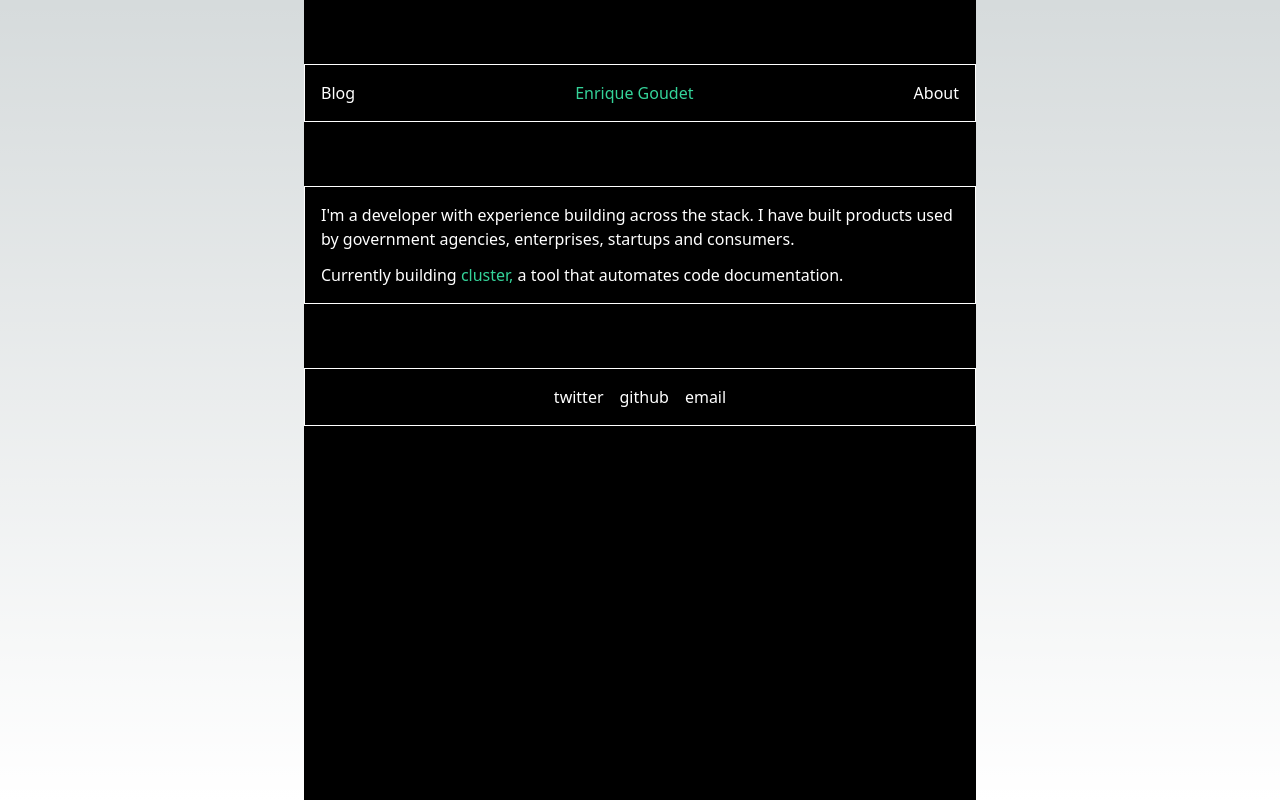
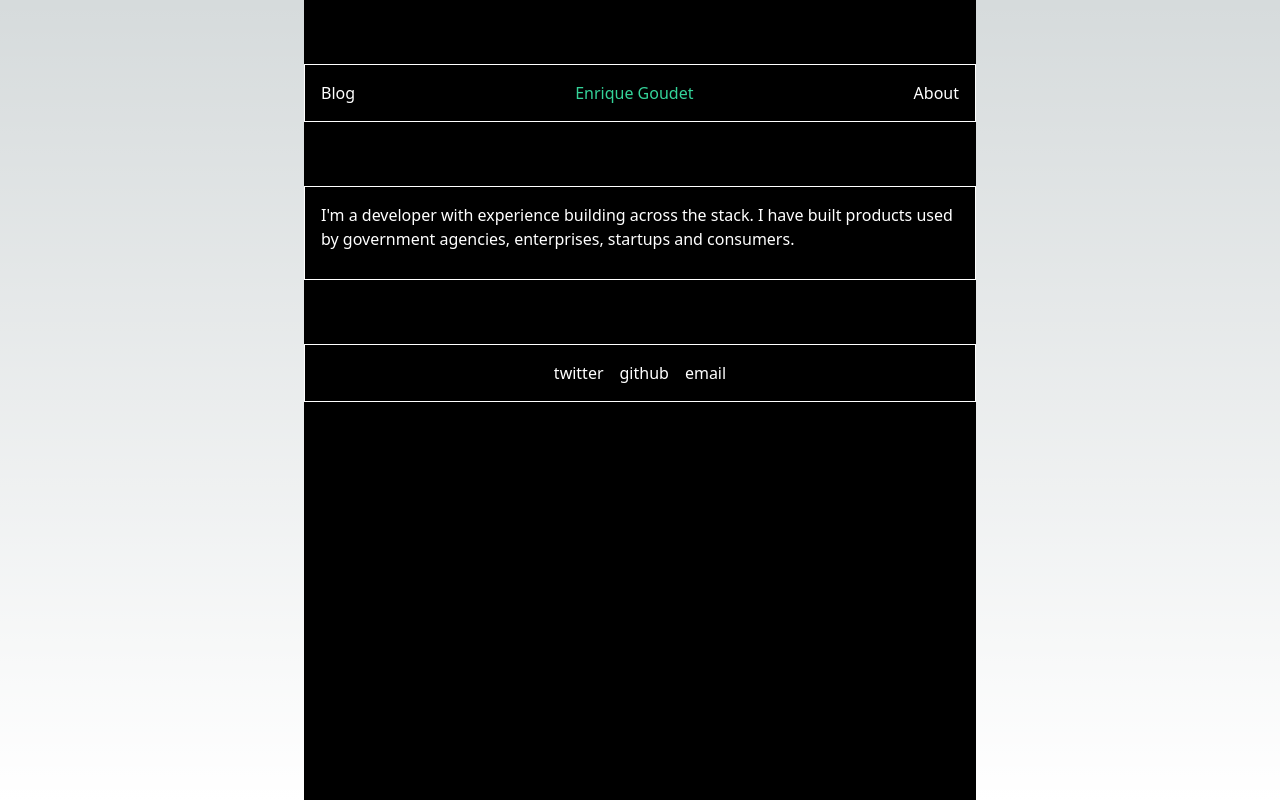
Before and after one commit to goudete/goudete.dev, a Next.js app: page / in a window 1280 px wide. Built offline with nearby package versions, Linux system fonts and the light colour scheme; no server answers.

Commit message:
remving cluster

```diff
--- a/src/app/page.tsx
+++ b/src/app/page.tsx
@@ -34,7 +34,6 @@ export default function Home() {
         <p className="mb-3">
           I&apos;m a developer with experience building across the stack. I have built products used by government agencies, enterprises, startups and consumers.
         </p>
-        <p>Currently building <a className="text-emerald-400 hover:text-emerald-300" href="https://hello-cluster.com">cluster,</a> a tool that automates code documentation.</p>
       </section>
 
       <footer className="bg-black border border-white flex justify-center w-full p-4 space-x-4">
```
